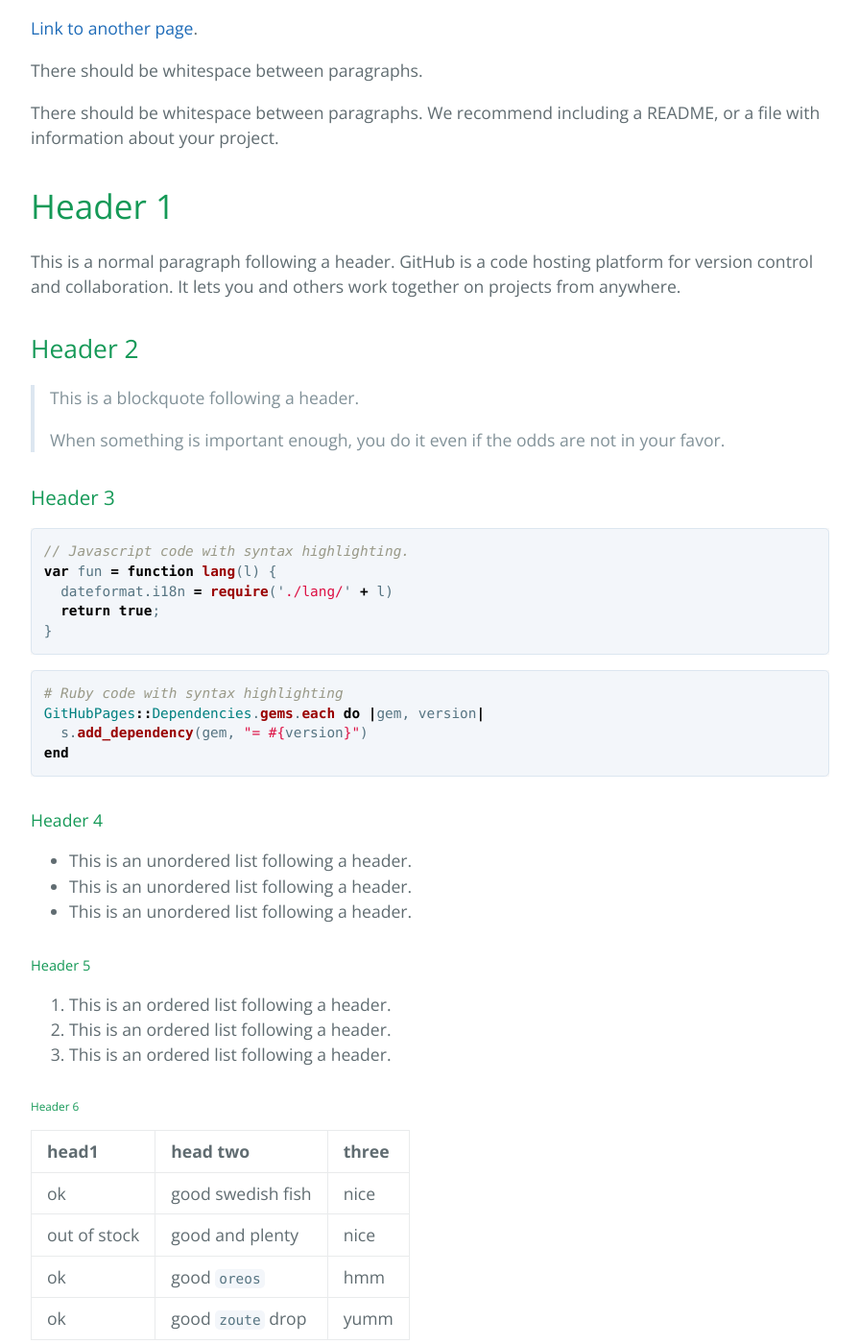
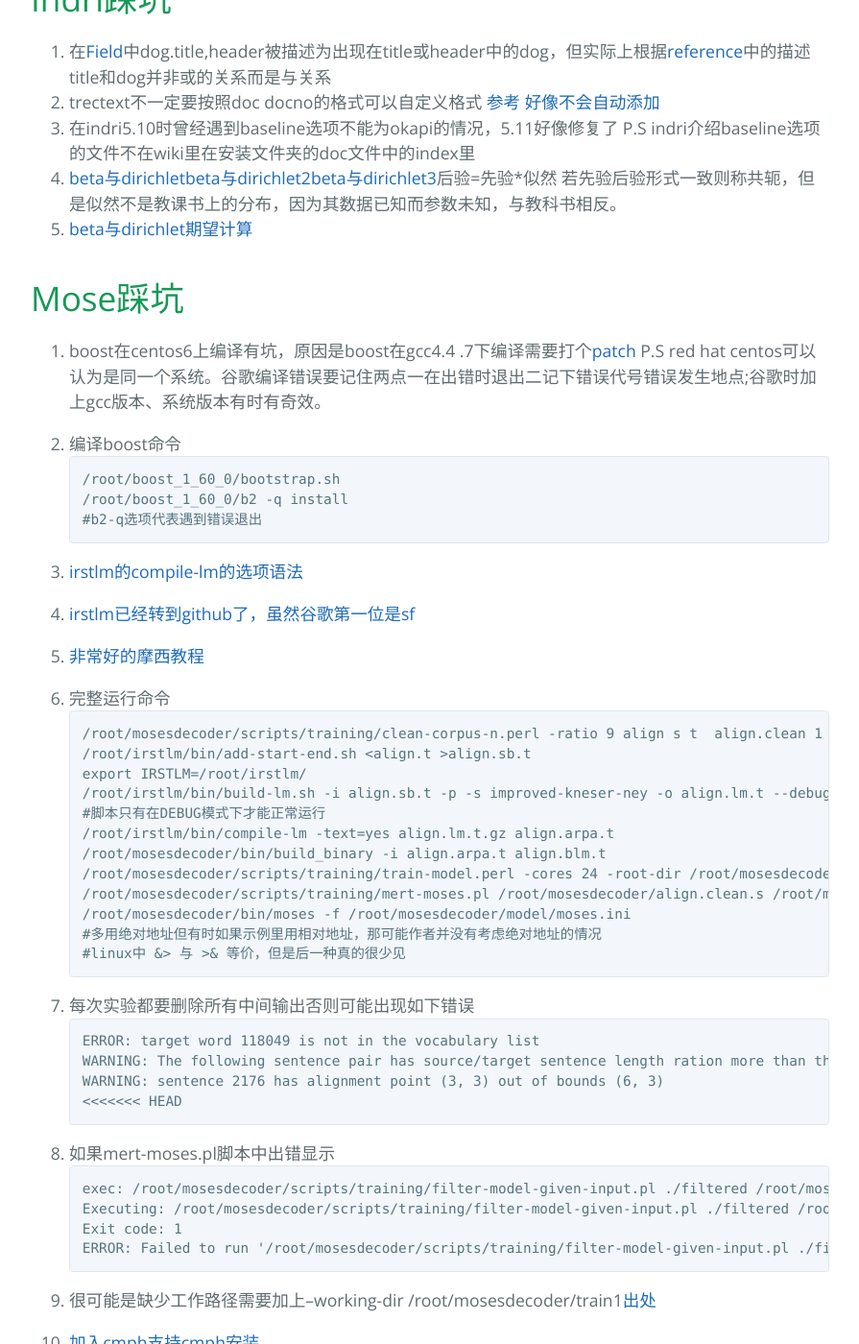
Before and after one commit to nsndimt/nsndimt.github.io, a Jekyll site: the page built from index.md, in a window 1280 px wide and 1400 px high, scrolled down 377 px. Shown: the whole window at 96% size, without its empty margins (192-1087 px from the left). Built offline with Jekyll 4.4.1, drawn with Linux system fonts in a browser that asks for light colours; our own code applies the rules of GitHub Pages for plain Markdown files; some of the changed text lies outside the part shown.

Commit message:
update correct md

````diff
--- a/index.md
+++ b/index.md
@@ -2,122 +2,62 @@
 layout: default
 ---
 
-Text can be **bold**, _italic_, or ~~strikethrough~~.
+# Indri踩坑
 
-[Link to another page](./another-page.html).
+1. 在[Field](https://sourceforge.net/p/lemur/wiki/Fields/)中dog.title,header被描述为出现在title或header中的dog，但实际上根据[reference](https://sourceforge.net/p/lemur/wiki/Indri%20Query%20Language%20Reference/)中的描述title和dog并非或的关系而是与关系
+2. trectext不一定要按照doc docno的格式可以自定义格式 [参考](https://sourceforge.net/p/lemur/discussion/546029/thread/cea06f6e/) [好像不会自动添加](https://sourceforge.net/p/lemur/discussion/546029/thread/aa0b0575/?limit=25#0ca5)
+3. 在indri5.10时曾经遇到baseline选项不能为okapi的情况，5.11好像修复了 P.S indri介绍baseline选项的文件不在wiki里在安装文件夹的doc文件中的index里
+4. [beta与dirichlet](http://www.52nlp.cn/lda-math-%E8%AE%A4%E8%AF%86betadirichlet%E5%88%86%E5%B8%831)[beta与dirichlet2](http://www.52nlp.cn/lda-math-%E8%AE%A4%E8%AF%86betadirichlet%E5%88%86%E5%B8%832)[beta与dirichlet3](http://www.52nlp.cn/lda-math-%E8%AE%A4%E8%AF%86betadirichlet%E5%88%86%E5%B8%833)后验=先验\*似然 若先验后验形式一致则称共轭，但是似然不是教课书上的分布，因为其数据已知而参数未知，与教科书相反。
+5. [beta与dirichlet期望计算](http://xinsong.github.io/2014/04/29/beta/)
 
-There should be whitespace between paragraphs.
+# Mose踩坑
+1. boost在centos6上编译有坑，原因是boost在gcc4.4 .7下编译需要打个[patch](https://svn.boost.org/trac/boost/ticket/11856) P.S red hat centos可以认为是同一个系统。谷歌编译错误要记住两点一在出错时退出二记下错误代号错误发生地点;谷歌时加上gcc版本、系统版本有时有奇效。
 
-There should be whitespace between paragraphs. We recommend including a README, or a file with information about your project.
-
-# Header 1
-
-This is a normal paragraph following a header. GitHub is a code hosting platform for version control and collaboration. It lets you and others work together on projects from anywhere.
-
-## Header 2
-
-> This is a blockquote following a header.
->
-> When something is important enough, you do it even if the odds are not in your favor.
-
-### Header 3
-
-```js
-// Javascript code with syntax highlighting.
-var fun = function lang(l) {
-  dateformat.i18n = require('./lang/' + l)
-  return true;
-}
+2. 编译boost命令
+```
+/root/boost_1_60_0/bootstrap.sh
+/root/boost_1_60_0/b2 -q install
+#b2-q选项代表遇到错误退出
 ```
 
-```ruby
-# Ruby code with syntax highlighting
-GitHubPages::Dependencies.gems.each do |gem, version|
-  s.add_dependency(gem, "= #{version}")
-end
+3. [irstlm的compile-lm的选项语法](https://github.com/irstlm-team/irstlm/issues/2)
+
+4. [irstlm已经转到github了，虽然谷歌第一位是sf](https://github.com/irstlm-team/irstlm)
+
+5. [非常好的摩西教程](http://blog.csdn.net/han_xiaoyang/article/details/10101701)
+
+6. 完整运行命令
+```
+/root/mosesdecoder/scripts/training/clean-corpus-n.perl -ratio 9 align s t  align.clean 1 80
+/root/irstlm/bin/add-start-end.sh <align.t >align.sb.t
+export IRSTLM=/root/irstlm/
+/root/irstlm/bin/build-lm.sh -i align.sb.t -p -s improved-kneser-ney -o align.lm.t --debug
+#脚本只有在DEBUG模式下才能正常运行
+/root/irstlm/bin/compile-lm -text=yes align.lm.t.gz align.arpa.t
+/root/mosesdecoder/bin/build_binary -i align.arpa.t align.blm.t
+/root/mosesdecoder/scripts/training/train-model.perl -cores 24 -root-dir /root/mosesdecoder/ -corpus /root/mosesdecoder/align.clean -f s -e t -alignment grow-diag-final-and -reordering msd-bidirectional-fe -lm 0:3:/root/mosesdecoder/align.blm.t -external-bin-dir /root/giza-pp/
+/root/mosesdecoder/scripts/training/mert-moses.pl /root/mosesdecoder/align.clean.s /root/mosesdecoder/align.clean.t /root/mosesdecoder/bin/moses /root/mosesdecoder/model/moses.ini  --mertdir /root/mosesdecoder/bin/ --decoder-flags="-threads 24"
+/root/mosesdecoder/bin/moses -f /root/mosesdecoder/model/moses.ini
+#多用绝对地址但有时如果示例里用相对地址，那可能作者并没有考虑绝对地址的情况
+#linux中 &> 与 >& 等价，但是后一种真的很少见
 ```
 
-#### Header 4
-
-*   This is an unordered list following a header.
-*   This is an unordered list following a header.
-*   This is an unordered list following a header.
-
-##### Header 5
-
-1.  This is an ordered list following a header.
-2.  This is an ordered list following a header.
-3.  This is an ordered list following a header.
-
-###### Header 6
-
-| head1        | head two          | three |
-|:-------------|:------------------|:------|
-| ok           | good swedish fish | nice  |
-| out of stock | good and plenty   | nice  |
-| ok           | good `oreos`      | hmm   |
-| ok           | good `zoute` drop | yumm  |
-
-### There's a horizontal rule below this.
-
-* * *
-
-### Here is an unordered list:
-
-*   Item foo
-*   Item bar
-*   Item baz
-*   Item zip
-
-### And an ordered list:
-
-1.  Item one
-1.  Item two
-1.  Item three
-1.  Item four
-
-### And a nested list:
-
-- level 1 item
-  - level 2 item
-  - level 2 item
-    - level 3 item
-    - level 3 item
-- level 1 item
-  - level 2 item
-  - level 2 item
-  - level 2 item
-- level 1 item
-  - level 2 item
-  - level 2 item
-- level 1 item
-
-### Small image
-
-![Octocat](https://github.githubassets.com/images/icons/emoji/octocat.png)
-
-### Large image
-
-![Branching](https://guides.github.com/activities/hello-world/branching.png)
-
-
-### Definition lists can be used with HTML syntax.
-
-<dl>
-<dt>Name</dt>
-<dd>Godzilla</dd>
-<dt>Born</dt>
-<dd>1952</dd>
-<dt>Birthplace</dt>
-<dd>Japan</dd>
-<dt>Color</dt>
-<dd>Green</dd>
-</dl>
-
+7. 每次实验都要删除所有中间输出否则可能出现如下错误
 ```
-Long, single-line code blocks should not wrap. They should horizontally scroll if they are too long. This line should be long enough to demonstrate this.
+ERROR: target word 118049 is not in the vocabulary list
+WARNING: The following sentence pair has source/target sentence length ration more than the maximum allowed limit for a source word fertility source length = 1 target length = 11 ratio 11 ferility limit : 9
+WARNING: sentence 2176 has alignment point (3, 3) out of bounds (6, 3)
+<<<<<<< HEAD
 ```
 
+8. 如果mert-moses.pl脚本中出错显示
 ```
-The final element.
+exec: /root/mosesdecoder/scripts/training/filter-model-given-input.pl ./filtered /root/mosesdecoder/train1/model/moses.ini /root/mosesdecoder/align.clean.s1v
+Executing: /root/mosesdecoder/scripts/training/filter-model-given-input.pl ./filtered /root/mosesdecoder/train1/model/moses.ini /root/mosesdecoder/align.clean.s1v > filterphrases.out 2> filterphrases.err
+Exit code: 1
+ERROR: Failed to run '/root/mosesdecoder/scripts/training/filter-model-given-input.pl ./filtered /root/mosesdecoder/train1/model/moses.ini /root/mosesdecoder/align.clean.s1v'. at /root/mosesdecoder/scripts/training/mert-moses.pl line 1748.
 ```
+
+9. 很可能是缺少工作路径需要加上--working-dir /root/mosesdecoder/train1[出处](http://blog.sciencenet.cn/blog-200204-205469.html)
+
+10. [加入cmph支持](http://www.statmt.org/moses/?n=Advanced.RuleTables)[cmph安装](https://github.com/zvelo/cmph/blob/master/INSTALL)
````
Also changed, not shown: README.md.
